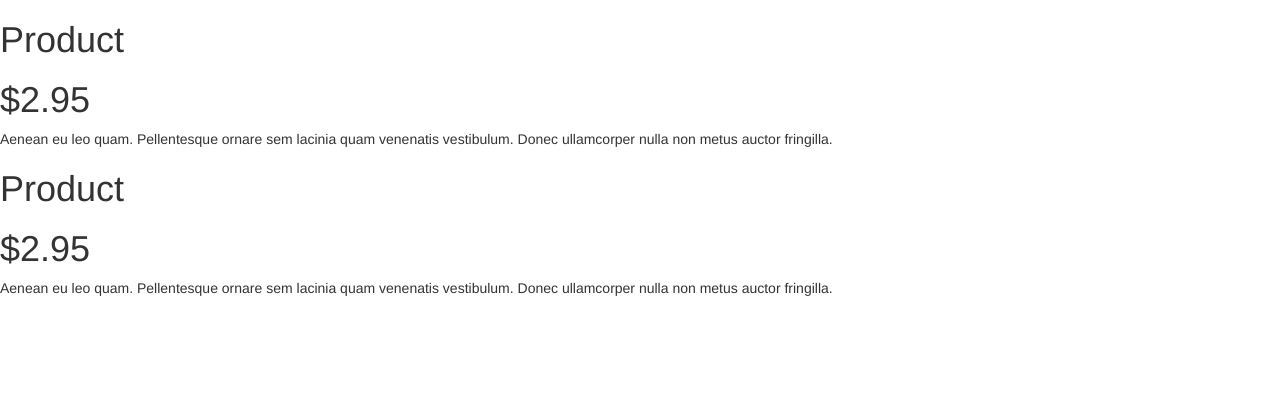
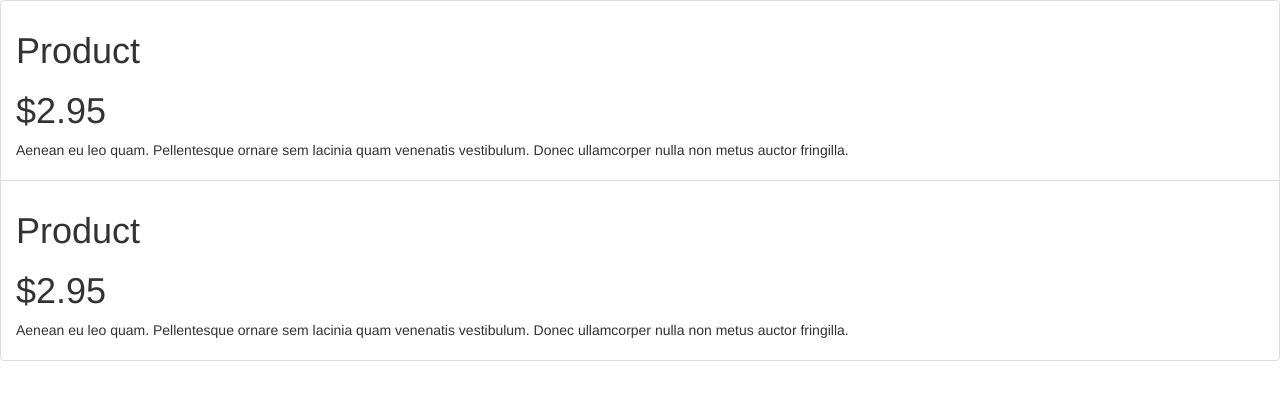
Before and after one commit to wojtekdmyszewicz/angular-codeschool, a website: page index.html in a window 1280 px wide. Drawn offline with nearby package versions, Linux system fonts and the light colour scheme.

Commit message:
- added bootstrap list

```diff
--- a/index.html
+++ b/index.html
@@ -9,30 +9,17 @@
 </head>
 <body ng-controller="StoreController as store">
 
+    <ul class="list-group">
+        <li class="list-group-item" ng-repeat="product in store.products" ng-hide="store.products.soldOut">
+            <!--- Syntax <p>{{4 + 6}}</p> -->
 
-    <!-- WITHOUT REPEAT
+            <h1> {{product.name}} </h1>
+            <h1> ${{product.price}} </h1>
+            <p> {{product.description}} </p>
+            <button ng-show="store.product.canPurchase">Add to Cart</button>
 
-    <div ng-hide="store.products.soldOut">-->
-        <!--&lt;!&ndash;- Syntax <p>{{4 + 6}}</p> &ndash;&gt;-->
-
-        <!--<h1> {{store.products[0].name}} </h1>-->
-        <!--<h1> ${{store.products[0].price}} </h1>-->
-        <!--<p> {{store.products[0].description}} </p>-->
-        <!--<button ng-show="store.products[0].canPurchase">Add to Cart</button>-->
-
-    <!--</div>-->
-
-
-
-    <div ng-repeat="product in store.products" ng-hide="store.products.soldOut">
-        <!--- Syntax <p>{{4 + 6}}</p> -->
-
-        <h1> {{product.name}} </h1>
-        <h1> ${{product.price}} </h1>
-        <p> {{product.description}} </p>
-        <button ng-show="store.product.canPurchase">Add to Cart</button>
-
-    </div>
+        </li>
+    </ul>
 
 </body>
 </html>
```
